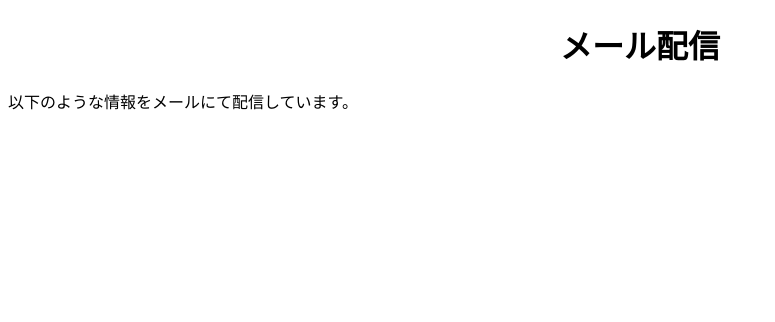
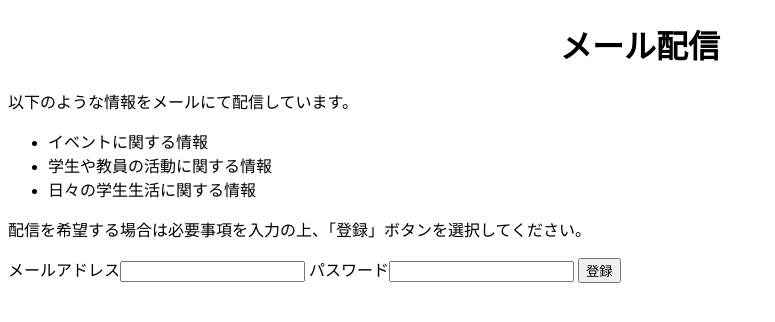
Before and after one commit to mitsuiJao/j, a plain HTML site: page 3/web/30-22126-西山颯-ウェブページの作成-実験結果.html in a window 1280 px wide. Shown: the whole page, without its empty margins (0-775 px from the left). Drawn offline with Linux system fonts and the light colour scheme.

Commit message:
20240606vol2

```diff
--- a/3/web/30-22126-西山颯-ウェブページの作成-実験結果.html
+++ b/3/web/30-22126-西山颯-ウェブページの作成-実験結果.html
@@ -7,5 +7,18 @@
 <body>
     <h1 align="center">メール配信</h1>
     <p>以下のような情報をメールにて配信しています。</p>
+
+    <ul>
+        <li>イベントに関する情報</li>
+        <li>学生や教員の活動に関する情報</li>
+        <li>日々の学生生活に関する情報</li>
+    </ul>
+
+    <p>配信を希望する場合は必要事項を入力の上、「登録」ボタンを選択してください。</p>
+
+    <label for="mail">メールアドレス<input id="mail", type="email", name="mail"></label>
+    <label for="pass">パスワード<input id="pass", type="password", name="pass"></label>
+
+    <button type="submit">登録</button>
 </body>
 </html>
```
